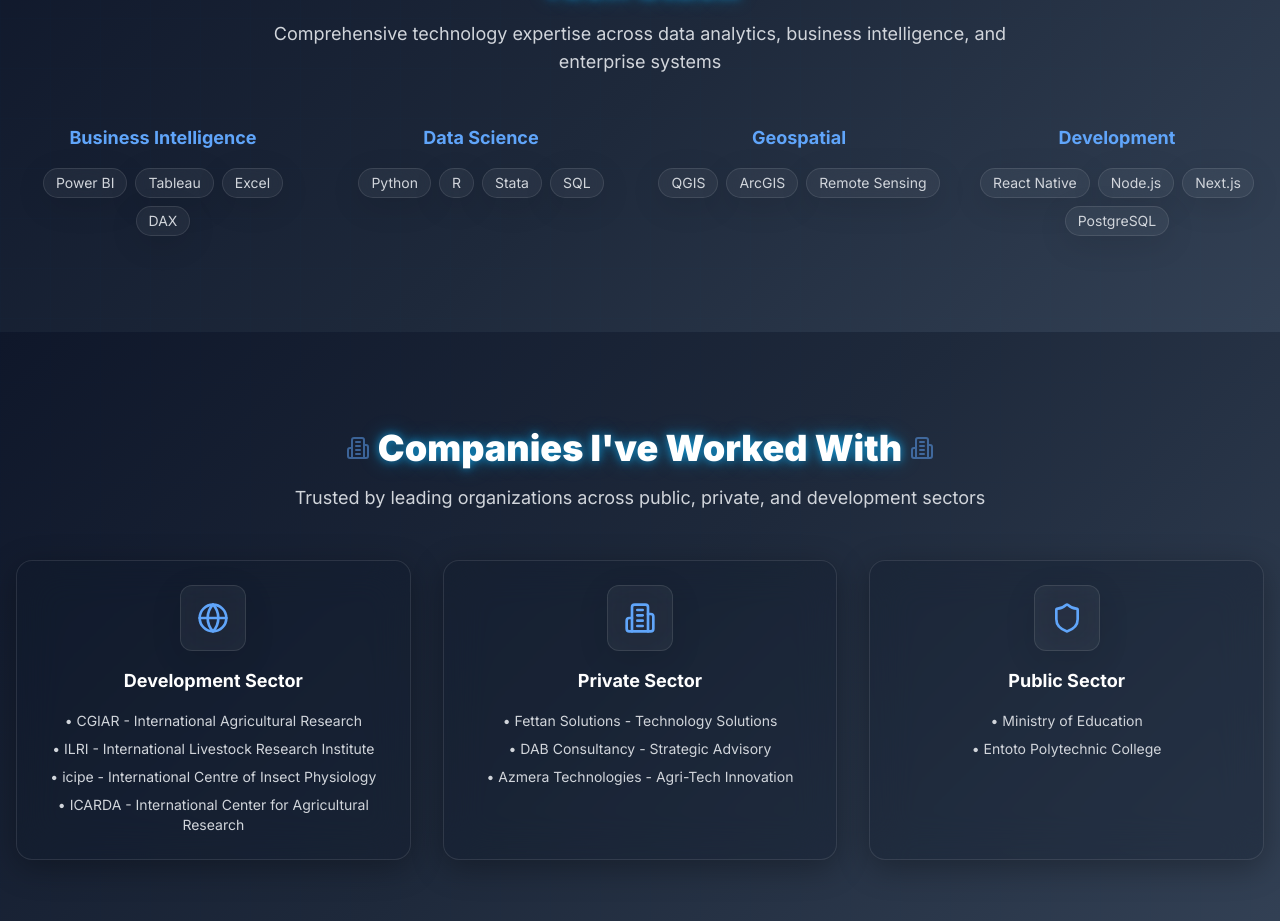
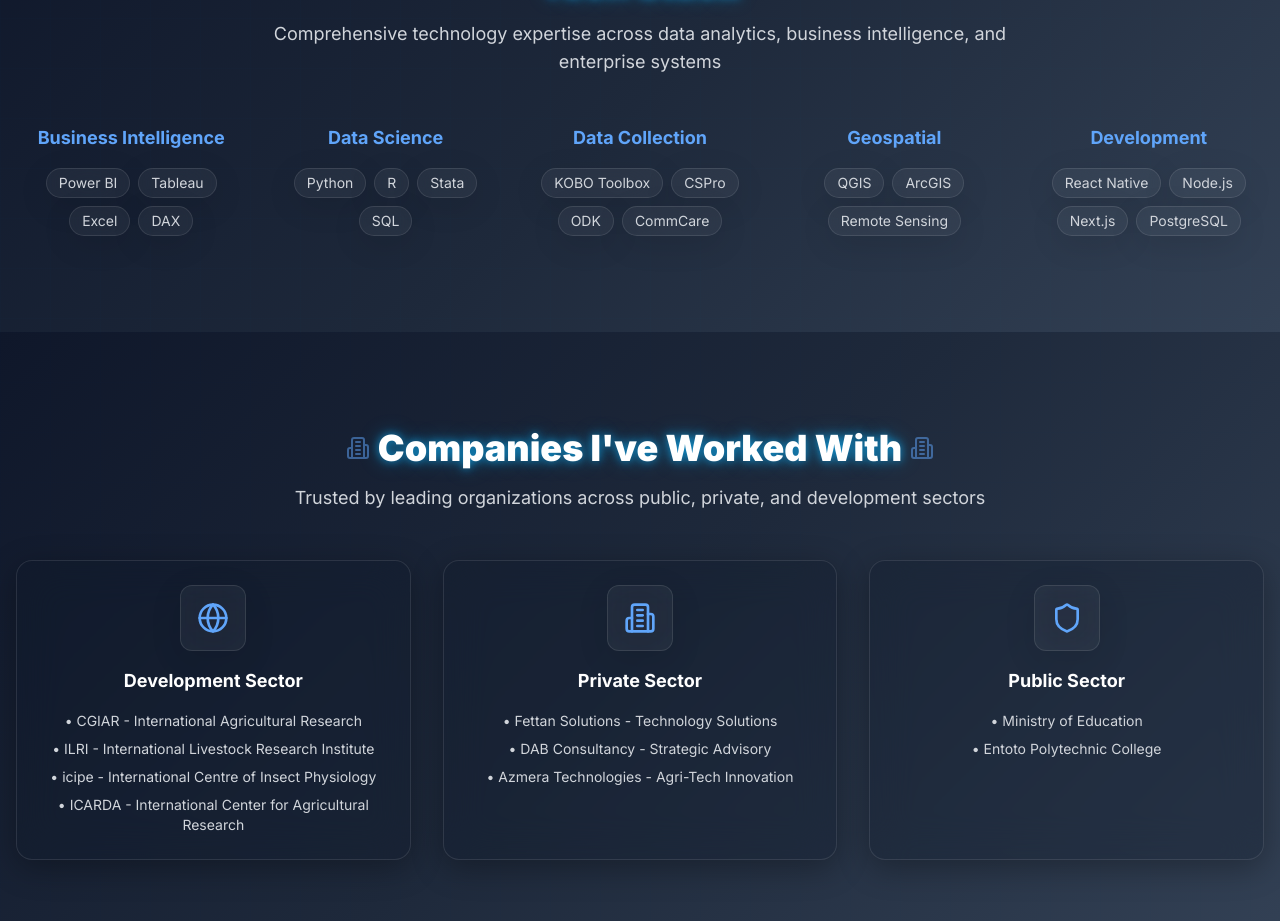
Before and after one commit to LijKal-codes/portfolio, a Next.js app: page / in a window 1280 px wide. Shown: the part 2765-3686 px from the top of the page. Built offline with nearby package versions, Linux system fonts and the light colour scheme.

Commit message:
Add Data Collection category to tech stack section

```diff
--- a/app/page.tsx
+++ b/app/page.tsx
@@ -254,7 +254,7 @@
             </p>
           </div>
 
-          <div className="grid md:grid-cols-2 lg:grid-cols-4 gap-6">
+          <div className="grid md:grid-cols-2 lg:grid-cols-5 gap-6">
             {/* Business Intelligence */}
             <div className="space-y-4">
               <h3 className="text-lg font-bold text-primary-400 text-center">Business Intelligence</h3>
@@ -274,6 +274,17 @@
                 <span className="px-3 py-1 text-sm glass border border-primary-500/30 rounded-full text-gray-300">R</span>
                 <span className="px-3 py-1 text-sm glass border border-primary-500/30 rounded-full text-gray-300">Stata</span>
                 <span className="px-3 py-1 text-sm glass border border-primary-500/30 rounded-full text-gray-300">SQL</span>
+              </div>
+            </div>
+
+            {/* Data Collection */}
+            <div className="space-y-4">
+              <h3 className="text-lg font-bold text-primary-400 text-center">Data Collection</h3>
+              <div className="flex flex-wrap gap-2 justify-center">
+                <span className="px-3 py-1 text-sm glass border border-primary-500/30 rounded-full text-gray-300">KOBO Toolbox</span>
+                <span className="px-3 py-1 text-sm glass border border-primary-500/30 rounded-full text-gray-300">CSPro</span>
+                <span className="px-3 py-1 text-sm glass border border-primary-500/30 rounded-full text-gray-300">ODK</span>
+                <span className="px-3 py-1 text-sm glass border border-primary-500/30 rounded-full text-gray-300">CommCare</span>
               </div>
             </div>
 
--- a/app/portfolio/page.tsx
+++ b/app/portfolio/page.tsx
@@ -222,7 +222,7 @@
       github: '#'
     },
     {
-      id: 'lesua-motherlink',
+      id: 'lesua',
       title: 'LESUA – Smart Pregnancy Companion Platform',
       category: 'systems',
       techStack: ['Node.js', 'PostgreSQL', 'Mobile App Development', 'Web Development', 'RESTful API', 'Google OAuth'],
```
